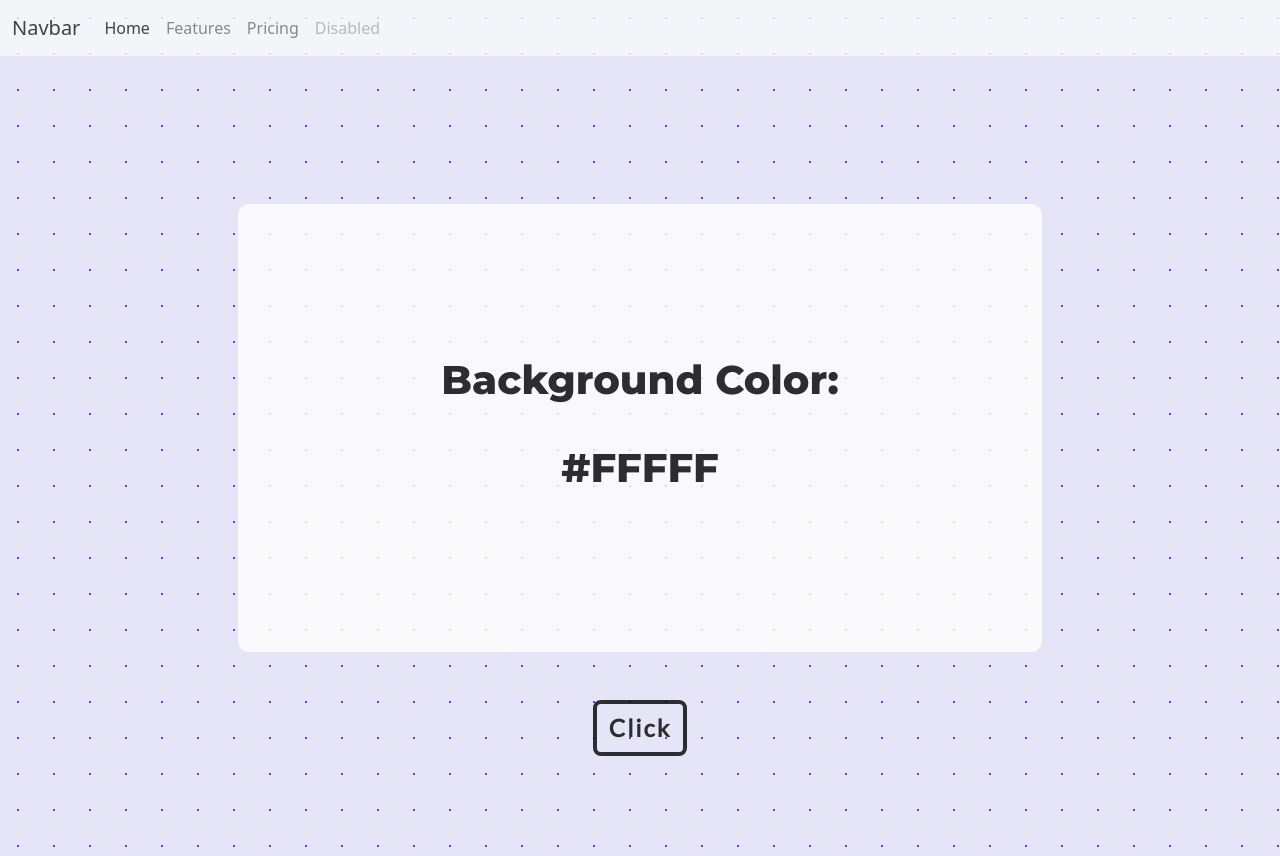
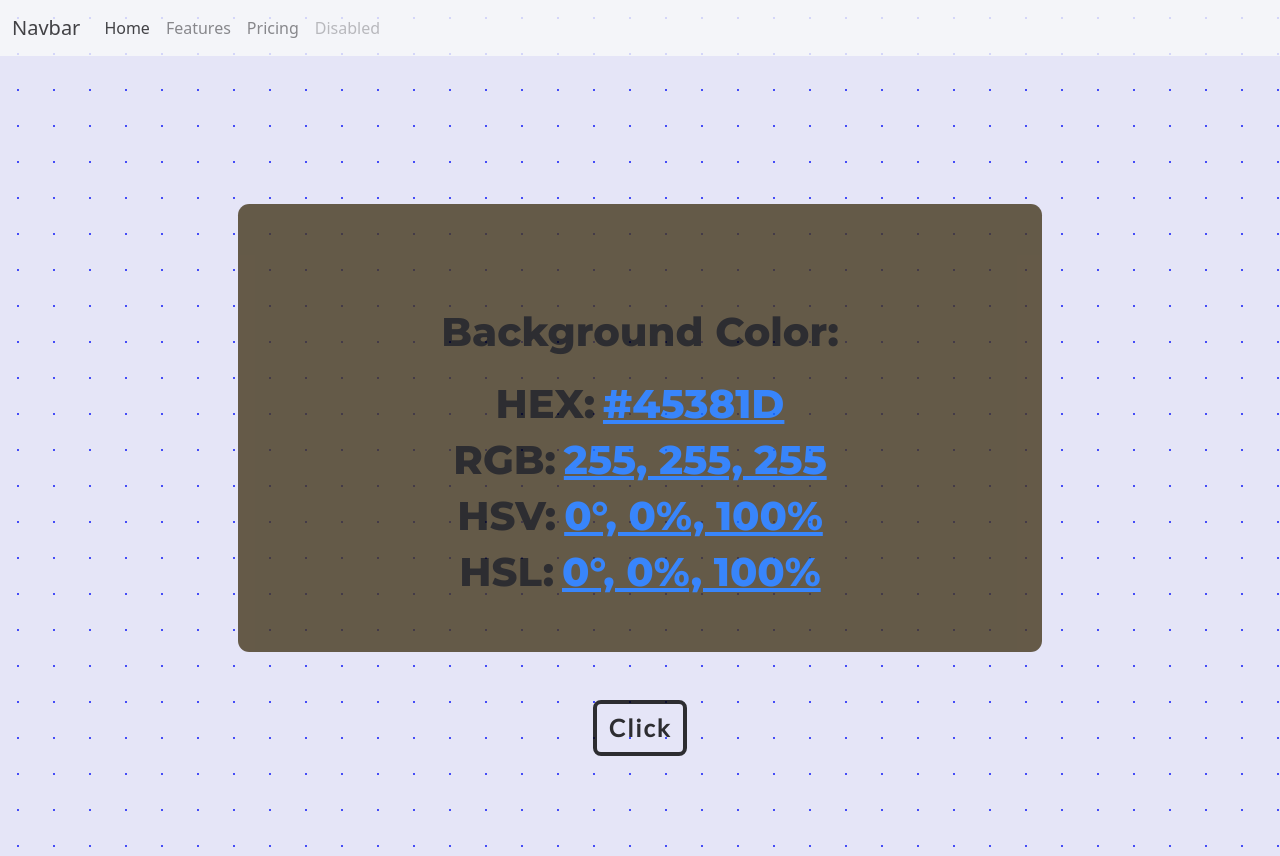
Before and after one commit to Madihander/final_project_colorSpectrum, a plain HTML site: page randomColor/randomColor.html in a window 1280 px wide. Both pictures are taken after a click on the button "Click". Drawn offline with nearby package versions, Linux system fonts and the light colour scheme.

Commit message:
Каркас готов
Базис готов, чтобы получать рандомные цвета -> менять цвет фона.

```diff
--- a/randomColor/randColor.js
+++ b/randomColor/randColor.js
@@ -0,0 +1,20 @@
+const hex = [
+    0, 1, 2, 3, 4, 5, 6, 7, 8, 9,
+    "A", "B", "C", "D", "E", "F"
+];
+
+const changeBtn = document.getElementById("changeBtn")
+const color = document.getElementById("colorHex")
+const background = document.querySelector('.backgroundColor')
+changeBtn.addEventListener("click", () => {
+    let hexColor = "#";
+    for (let i = 0; i < 6; i++) {
+        hexColor += hex[getRandomNumber()]
+    }
+    color.textContent = hexColor;
+    background.style.background = hexColor;
+})
+
+function getRandomNumber() {
+    return Math.floor(Math.random() * hex.length);
+}
--- a/randomColor/randomColor.html
+++ b/randomColor/randomColor.html
@@ -41,13 +41,28 @@
     <div class="text-center">
         <div class="backgroundColor p-5 m-5">
             <h1 class="hidden">12312312312312312312312312311111111</h1>
-            <h1 class="pt-5 pb-3">Background Color:</h1>
-            <h1 class="pt-3 pb-5">#FFFFF</h1>
-            <h1 class="hidden">12312312312312312312312312311111111</h1>
+            <h1 class="pb-3">Background Color:</h1>
+
+            <h1 class="d-flex justify-content-center flex-row">
+                HEX: <a id="colorHex" class="ps-2"> #FFFFF</a>
+            </h1>
+
+            <h1 class="d-flex justify-content-center flex-row">
+                RGB: <a id="colorRGB" class="ps-2">255, 255, 255</a>
+            </h1>
+
+            <h1 class="d-flex justify-content-center flex-row">
+                HSV: <a id="colorHSV" class="ps-2"> 0°, 0%, 100%</a>
+            </h1>
+
+            <h1 class="d-flex justify-content-center flex-row">
+                HSL: <a id="colorHSL" class="ps-2">0°, 0%, 100% </a>
+            </h1>
         </div>
-        <button class="btn-main btn-change">Click</button>
+        <button id="changeBtn" class="btn-main btn-change">Click</button>
     </div>
 </div>
+<script src="randColor.js" language="JavaScript"></script>
 
 
 </body>
```
